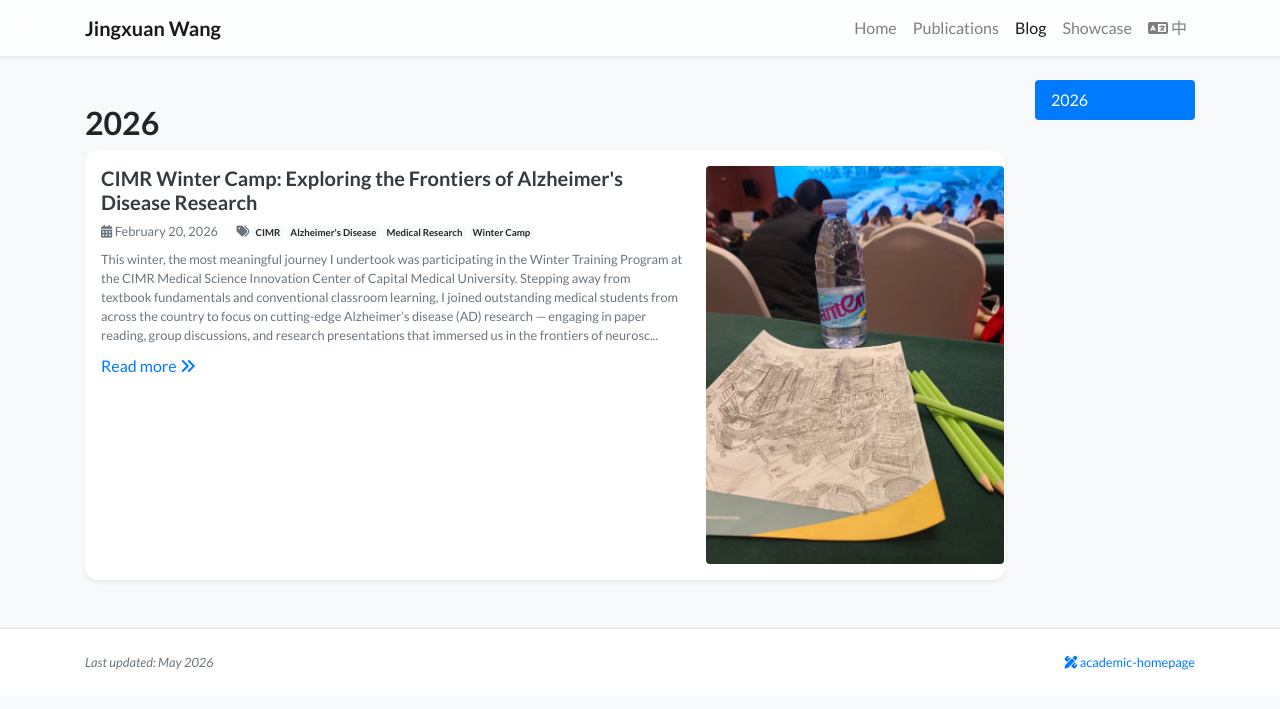
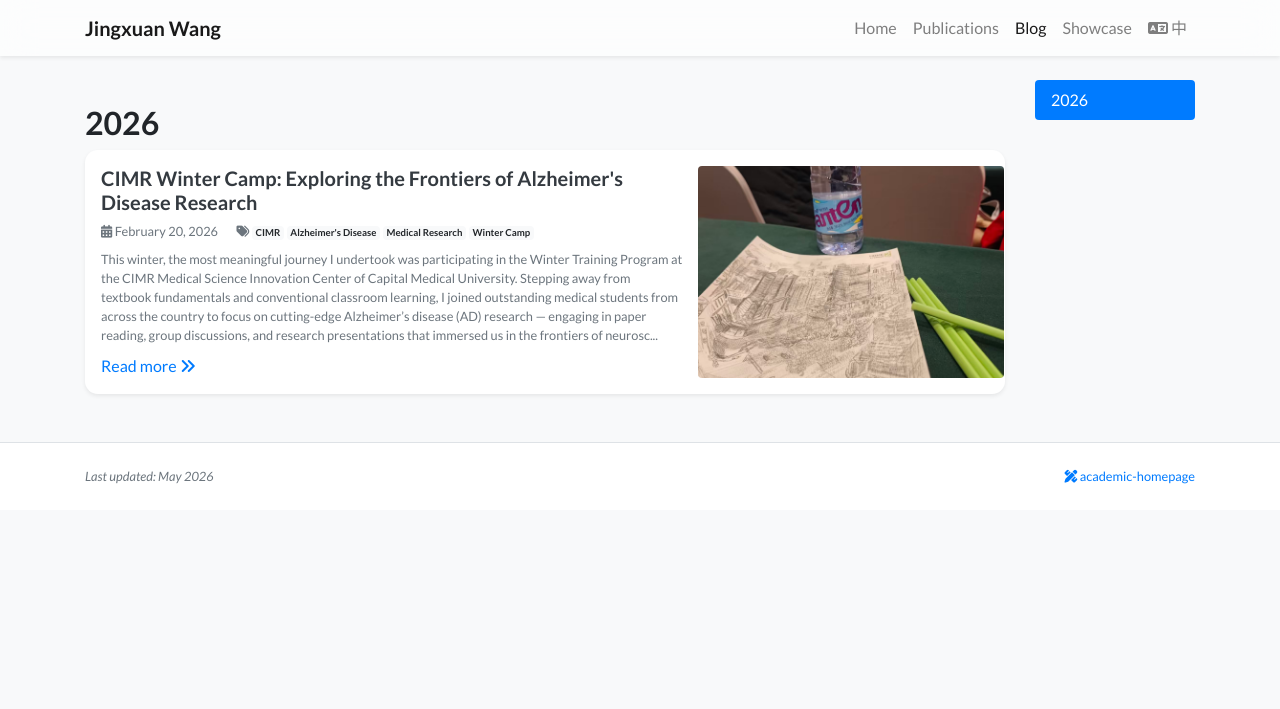
Before and after one commit to ChlorineHi/chlorinehi.github.io, a Jekyll site: the page built from blog.html, in a window 1280 px wide. Shown: the top 709 px of the page. Built offline with Jekyll 4.4.1, drawn with Linux system fonts in a browser that asks for light colours; nearby versions of some CDN libraries; a style sheet for code colours, icons or effects is not loaded.

Commit message:
Fix blog image to fill column height via absolute positioning
Co-Authored-By: Claude Opus 4.7 <noreply@anthropic.com>

```diff
--- a/_includes/widgets/blog_card.html
+++ b/_includes/widgets/blog_card.html
@@ -36,9 +36,9 @@
             </div>
         </div>
         {% if item.list_image %}
-        <div class="col-4 d-none d-md-flex pr-0 pl-2">
-            <a href="{{ item.url | relative_url }}" class="flex-grow-1">
-                <img src="{{ item.list_image | relative_url }}" class="rounded w-100 h-100" alt="{{ item.title }}" style="object-fit: cover;">
+        <div class="col-4 d-none d-md-block pr-0 pl-2 overflow-hidden" style="position: relative; min-height: 120px;">
+            <a href="{{ item.url | relative_url }}" class="d-block w-100 h-100">
+                <img src="{{ item.list_image | relative_url }}" class="rounded" alt="{{ item.title }}" style="position: absolute; top: 0; left: 0; width: 100%; height: 100%; object-fit: cover;">
             </a>
         </div>
         {% endif %}
```
